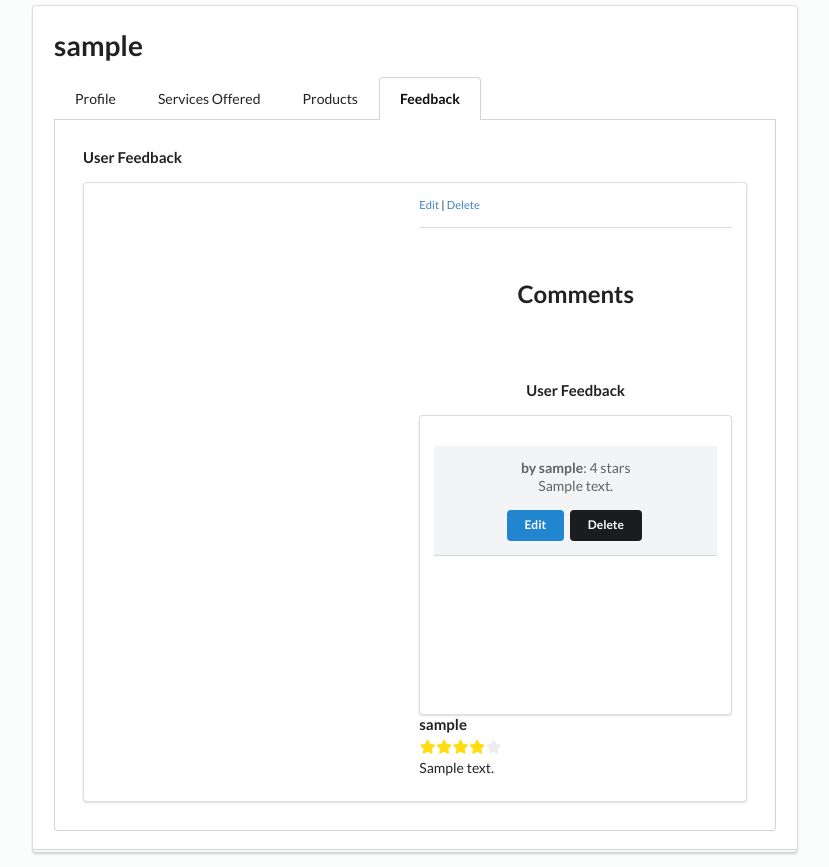
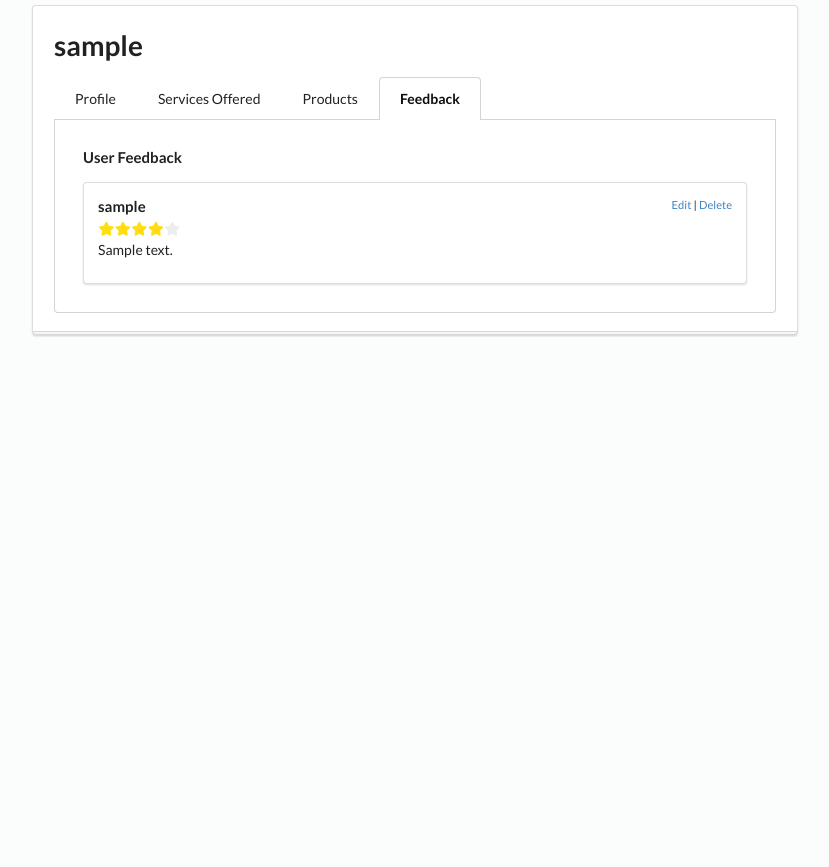
Before and after one commit to gabrielchase/CS-165-Medical-Center-Manager, a Django app: a page that uses src/templates/users/user.html in a window 1280 px wide. Shown: the part 176-1043 px from the top of the page, without its empty margins (261-1090 px from the left). After the commit the page ends 513 px from the top, so only its background shows below. Run offline with Django 3.2, Linux system fonts and the light colour scheme; a user stored in the database is signed in; tables that the repository leaves empty hold one stand-in row (values such as "Sample post"); parts of the project's set-up code (start-up, migrations or seed data) failed here and were passed over; some libraries are stand-ins or nearby versions.

Commit message:
Fix comments in user detail

```diff
--- a/src/templates/users/user.html
+++ b/src/templates/users/user.html
@@ -147,7 +147,7 @@
                       </div>
                     </div>
                   </div>
-
+                </div>
 
 
                 <div class="field">
@@ -173,82 +173,15 @@
                         <a href="{% url 'users:detail' slug=object.slug %}?fid={{ f.feedback_id }}">Edit</a> |
                         <a href="{% url 'users:feedback' slug=object.slug %}?fid={{ f.feedback_id }}">Delete</a>
                         </small>
-                    <div class="ui divider"></div>
-                    <div class="ui grid center aligned">
-                        <h2 class="ui center aligned header" style="margin-top: 50px">Comments</h2>
-                        <div class="one column row">
-                            <div class="column">
-                                {% if not current_user.is_admin %}
-                                    {% if object.is_admin %}
-                                        <h4>Add Comment</h4>
-                                        <form class="ui form" action="{% url 'users:feedback' slug=object.slug %}" method="POST">
-                                            {% csrf_token %}
-
-                                            {% if current_feedback %}
-                                                <input type="hidden" name="feedback_id" value="{{ current_feedback.feedback_id }}">
-                                            {% endif %}
-
-                                            <div class="field">
-                                                <label for="">Rating:</label>
-                                                <select class="ui fluid dropdown" name="rating" id="" required>
-                                                    {% if current_feedback %}
-                                                        <option value="{{ current_feedback.rating }}">{{ current_feedback.rating }}</option>
-                                                    {% else %}
-                                                        <option value="none">--- Select ---</option>
-                                                    {% endif %}
-                                                    <option value="1">1</option>
-                                                    <option value="2">2</option>
-                                                    <option value="3">3</option>
-                                                    <option value="4">4</option>
-                                                    <option value="5">5</option>
-                                                </select>
-                                            </div>
-                                            <br>
-                                            <br>
-                                            <div class="field">
-                                                <label for="">Comment:</label>
-                                                <textarea name="comment" id="" cols="30" rows="10" >{% if current_feedback %}{{ current_feedback.comment }}{% endif %}</textarea>
-                                            </div>
-                                            <input type="submit" value="Submit" class="ui positive button" />
-                                        </form>
-                                    {% endif %}
-                                {% endif %}
-                                <br>
-                                <br>
-                                <h4>User Feedback</h4>
-                                <div class="ui segment" id="feedback">
-                                    <br>
-                                    {% for f in feedback %}
-                                        <div class="ui secondary vertical segment">
-                                            <strong>by {{ f.user.username}}</strong>: {{ f.rating }} stars
-                                            <p>{{ f.comment }}</p>
-                                            {% if f.user == current_user %}
-                                                <a href="{% url 'users:detail' slug=object.slug %}?fid={{ f.feedback_id }}" class="ui tiny blue button">Edit</a>
-                                                <a href="{% url 'users:feedback' slug=object.slug %}?fid={{ f.feedback_id }}" class="ui tiny black button">Delete</a>
-                                            {% endif %}
-                                        </div>
-
-                                        <br>
-                                    {% endfor %}
-                                </div>
-                            </div>
-                        </div>
                     </div>
                     {% endif %}
                     <h4 class="ui header">{{ f.user.username}}</h4>
                     <div class="stars stars-{{ f.rating }}"><i class="star icon"></i><i class="star icon"></i><i class="star icon"></i><i class="star icon"></i><i class="star icon"></i></div>
-
-
-
-                <div class="content" style="padding:2px 0;">{{ f.comment }}</div>
-
+                    <div class="content" style="padding:2px 0;">{{ f.comment }}</div>
                 </div>
                 {% endfor %}
             </div>
-
         </div>
-
-
     </div>
 </div>
 
```
